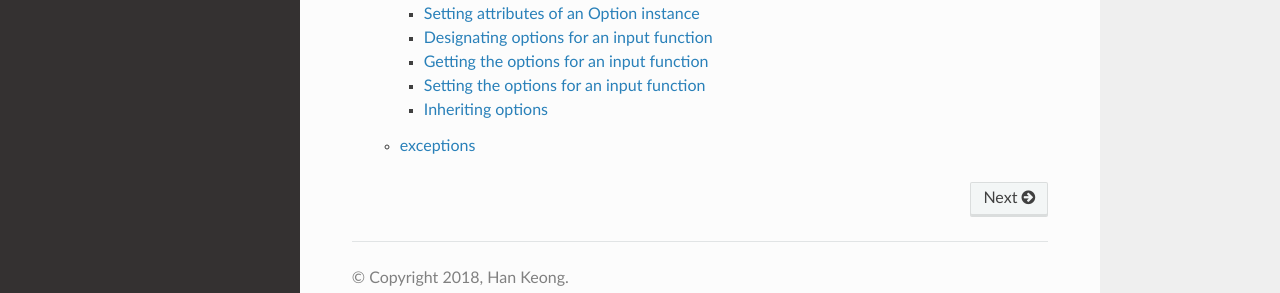
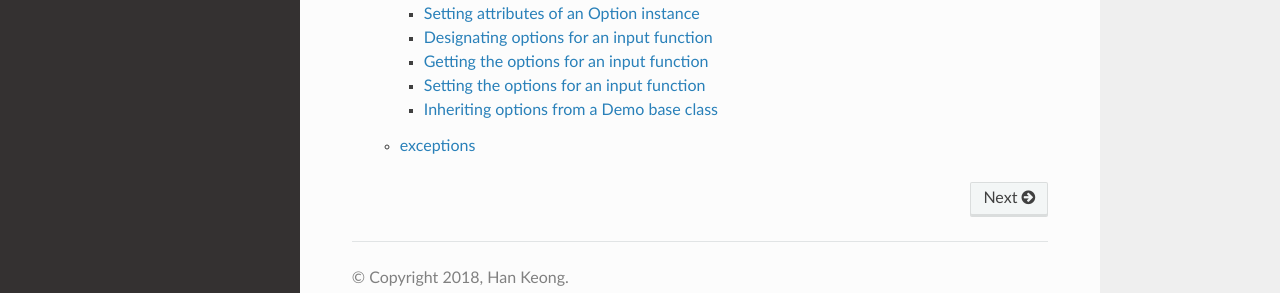
Before and after one commit to david-xhk/cli_demo, a Sphinx documentation site: the page built from docs/index.rst, in a window 1280 px wide and 1301 px high. Shown: the part 954-1247 px from the top of the window. Built offline with Sphinx 7.4.7 and the Read the Docs theme 2.0.0, drawn with Linux system fonts in a browser that asks for light colours.

```diff
--- a/docs/docs.rst
+++ b/docs/docs.rst
@@ -151,8 +151,8 @@
 
 .. automethod:: cli_demo.options.DemoOptions.insert
 
-Inheriting options
-------------------
+Inheriting options from a Demo base class
+-----------------------------------------
 .. automethod:: cli_demo.options.DemoOptions.copy
 
 .. automethod:: cli_demo.options.Option.copy
```
